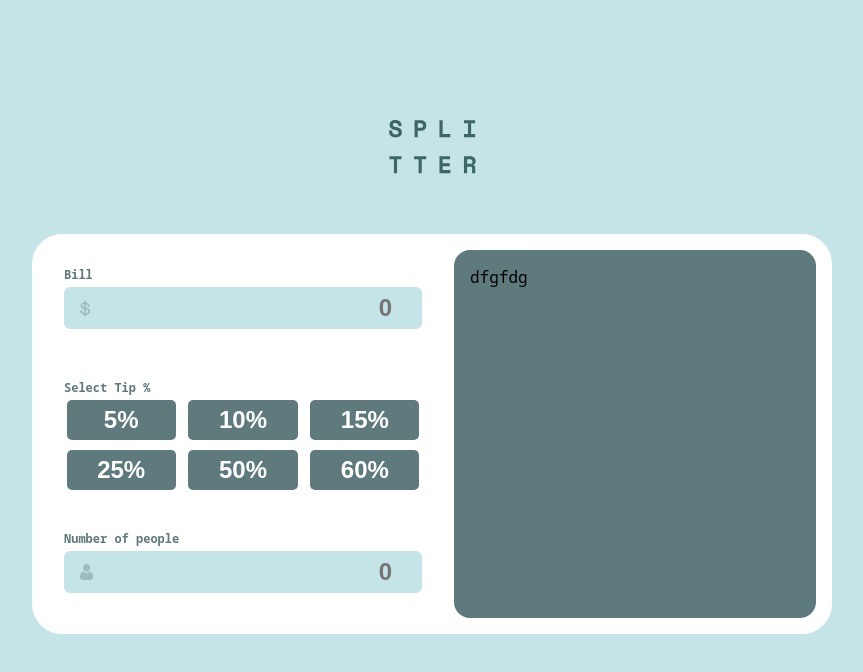
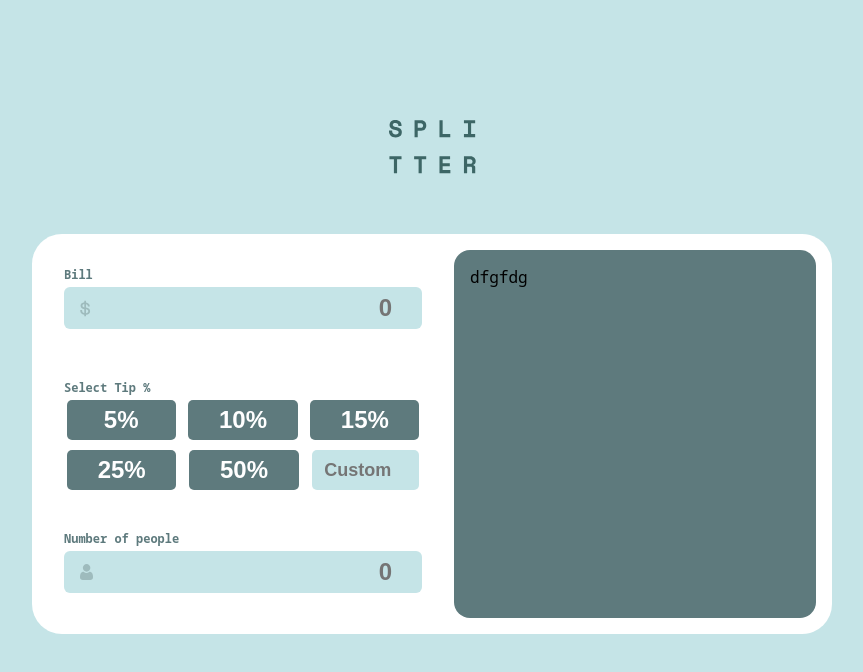
Before and after one commit to nazimkazim/tip-calculator, a React (Create React App) app: page / in a window 1280 px wide. Shown: the top 672 px of the page, without its empty margins (208-1071 px from the left). Built offline with nearby package versions, Linux system fonts and the light colour scheme.

Commit message:
add custom input

```diff
--- a/src/components/Input/Input.tsx
+++ b/src/components/Input/Input.tsx
@@ -8,7 +8,7 @@ const Input = ({ logoPath, label, setValue, ...props }: InputProps): JSX.Element
             <span className='input__label'>{label}</span>
             <div className='input__input-holder'>
                 <img className='input__icon' src={logoPath} alt='icon'/>
-                <input onChange={(e) => setValue(parseInt(e.target.value) ?? 0)} placeholder='0' type={'number'} className={clsx('input__element', {})}  {...props} />
+                <input min={'0'} onChange={(e) => setValue(parseInt(e.target.value) ?? 0)} placeholder='0' type={'number'} className={clsx('input__element', {})}  {...props} />
             </div>
         </div>
     )
--- a/src/components/PercentSelector/PercentSelector.tsx
+++ b/src/components/PercentSelector/PercentSelector.tsx
@@ -1,6 +1,7 @@
 import { numbers } from './helper'
 import './PercentSelector.scss'
 import Tip from './parts/Tip/Tip'
+import TipInput from './parts/TipInput/TipInput'
 
 const PercentSelector = ():JSX.Element => {
     return (
@@ -8,6 +9,7 @@ const PercentSelector = ():JSX.Element => {
             <span className='percent-selector__label'>Select Tip %</span>
             <div className='percent-selector__number-container'>
                 {numbers.map((number) => (<Tip tipNumber={number} key={number} />))}
+                <TipInput/>
             </div>
         </div>
     )
--- a/src/components/PercentSelector/helper.ts
+++ b/src/components/PercentSelector/helper.ts
@@ -1 +1 @@
-export const numbers = [5, 10, 15, 25, 50, 60]
+export const numbers = [5, 10, 15, 25, 50]
--- a/src/components/PercentSelector/parts/Tip/Tip.scss
+++ b/src/components/PercentSelector/parts/Tip/Tip.scss
@@ -13,4 +13,9 @@
     font-size: 24px;
     font-weight: 700;
     color: $white;
+
+    &:hover {
+        background-color: $primary;
+        transition: background-color ease-in-out 0.3s;
+    }
 }
--- /dev/null
+++ b/src/components/PercentSelector/parts/TipInput/TipInput.scss
@@ -0,0 +1,13 @@
+@import '../../../../index.scss';
+
+.tip-input {
+    width: 30%;
+    border-radius: 5px;
+    border: none;
+    outline-color: $primary;
+    background-color: $lightGrayPrimary;
+    text-align: center;
+    font-size: 18px;
+    font-weight: 700;
+
+}
--- /dev/null
+++ b/src/components/PercentSelector/parts/TipInput/TipInput.tsx
@@ -0,0 +1,9 @@
+import './TipInput.scss';
+
+const TipInput = () => {
+  return (
+    <input type={'number'} min='0' className="tip-input" placeholder="Custom"/>
+  )
+}
+
+export default TipInput
```
Also changed, not shown: src/components/PercentSelector/parts/Tip.tsx (deleted, +0 -10 lines).
